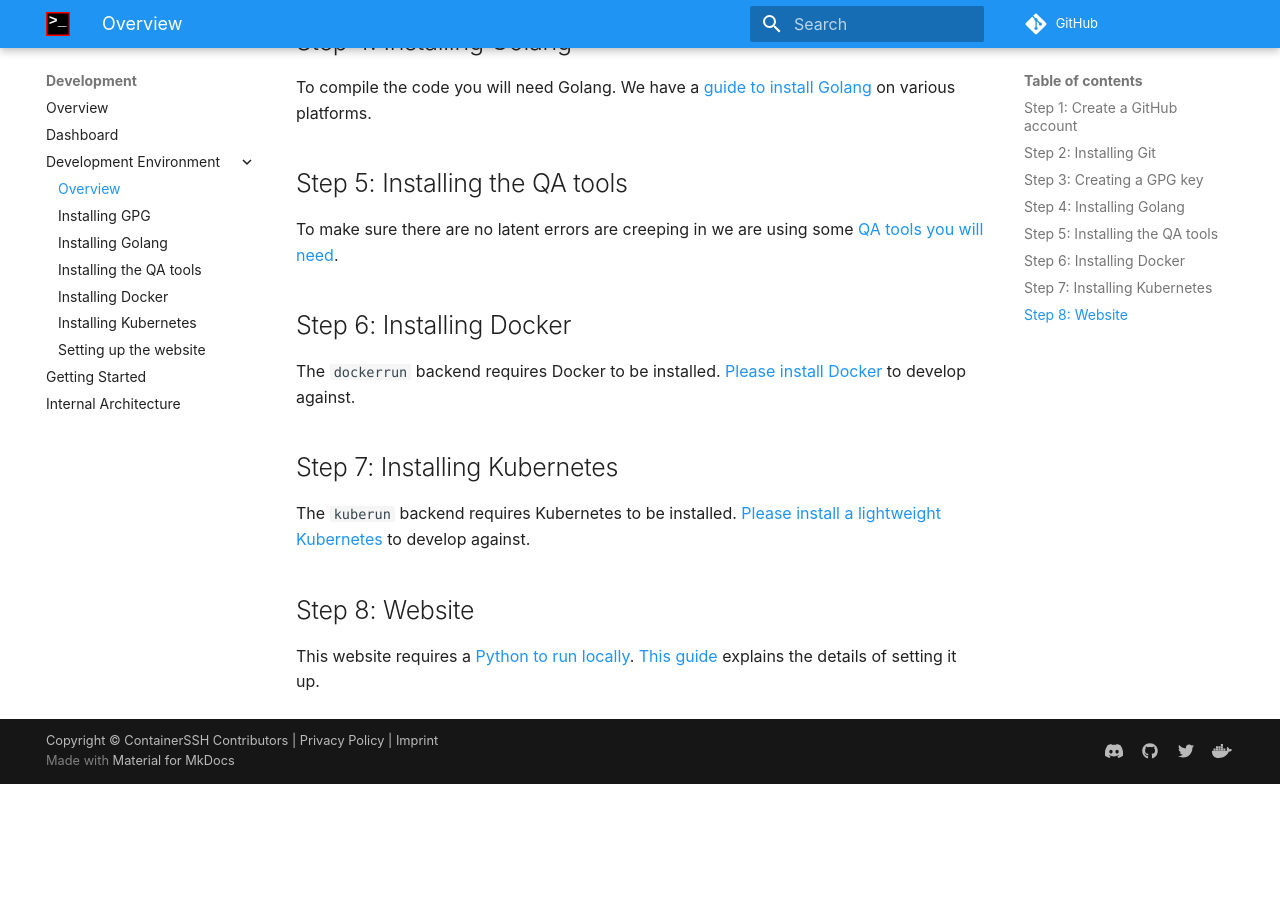
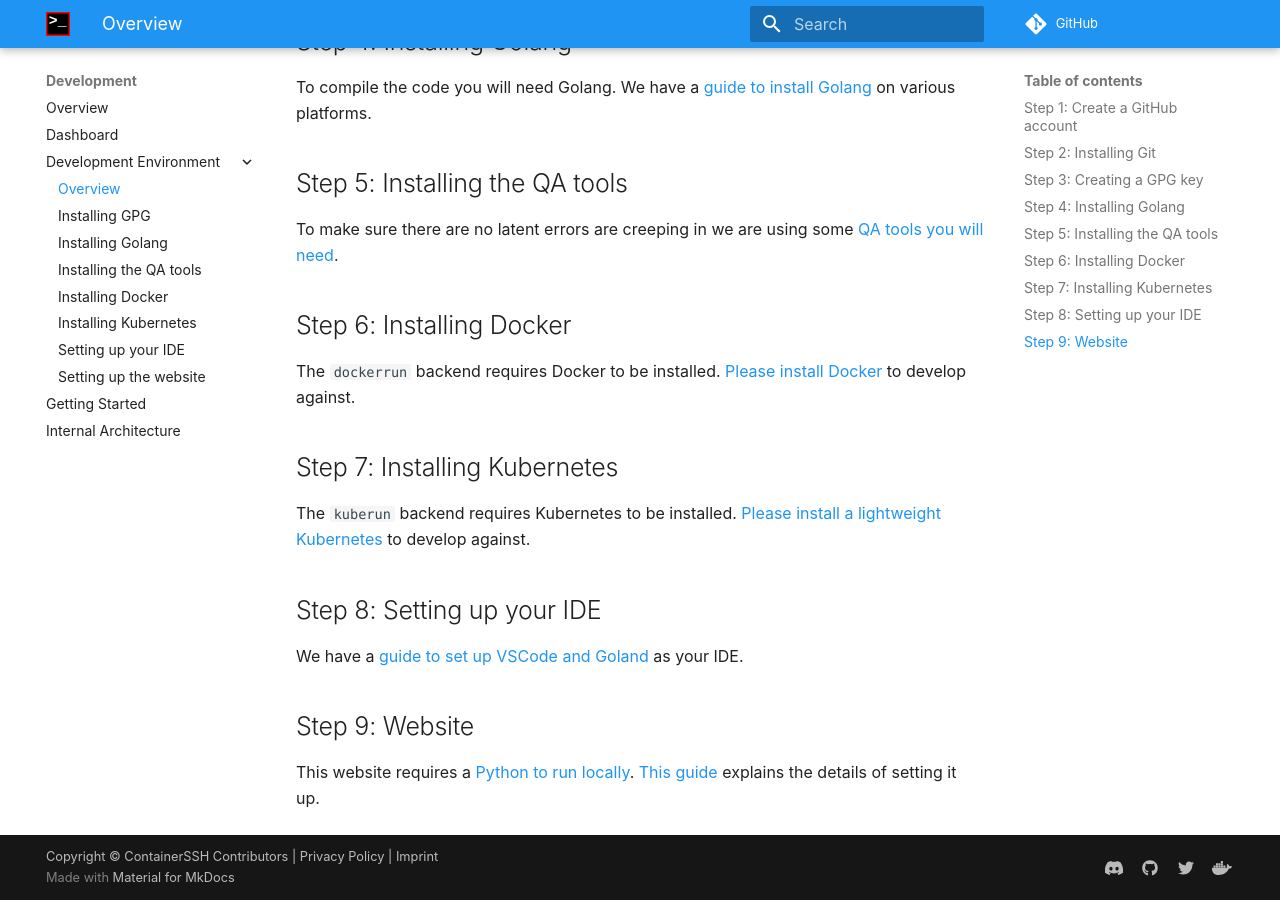
Before and after one commit to ContainerSSH/containerssh.github.io, an MkDocs documentation site: the page built from docs/development/devenv/index.md, in a window 1280 px wide and 900 px high, scrolled down 891 px. Built offline with MkDocs 1.6.1 and Material for MkDocs 9.7.7, drawn with Linux system fonts in a browser that asks for light colours; comment, search, counter and statistics services are not loaded; before the commit the page ends 1675 px from its top, so only the background shows below that.

Commit message:
Doc fixes

```diff
--- a/docs/development/devenv/index.md
+++ b/docs/development/devenv/index.md
@@ -32,6 +32,10 @@ The `dockerrun` backend requires Docker to be installed. [Please install Docker]
 
 The `kuberun` backend requires Kubernetes to be installed. [Please install a lightweight Kubernetes](kubernetes.md) to develop against.
 
-## Step 8: Website
+## Step 8: Setting up your IDE
+
+We have a [guide to set up VSCode and Goland](ide.md) as your IDE.
+
+## Step 9: Website
 
 This website requires a [Python to run locally](website.md). [This guide](website.md) explains the details of setting it up.
```
Also changed, not shown: docs/development/devenv/website.md (+3 -0 lines), docs/development/devenv/.pages.
